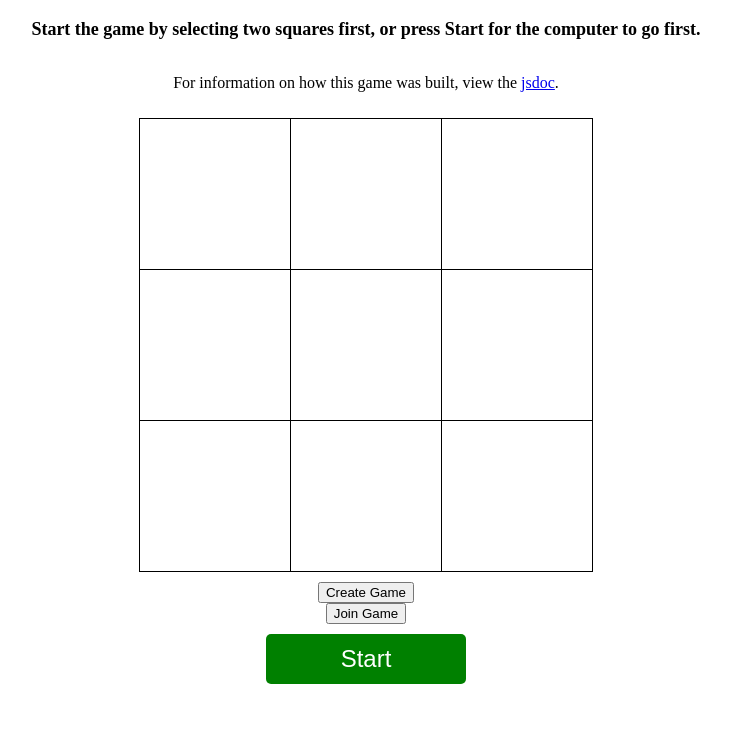
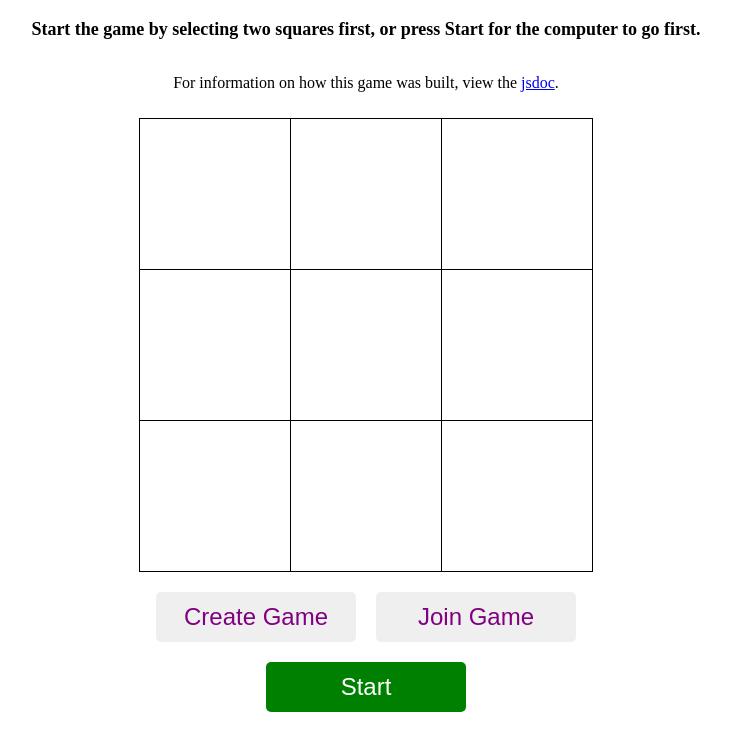
Before and after one commit to coryb342/Exercise-3, a plain HTML site: page index.html in a window 1280 px wide. Shown: the part 87-817 px from the top of the page, without its empty margins (274-1005 px from the left). Drawn offline with Linux system fonts and the light colour scheme.

Commit message:
Add styling for file handler buttons

```diff
--- a/style.css
+++ b/style.css
@@ -75,3 +75,27 @@ input.winning-space {
 #start-clear:disabled:hover {
     background-color: gray;
 }
+
+.file-handler {
+    width: 200px;
+    height: 50px;
+    font-size: 24px;
+    cursor: pointer;
+    border: none;
+    color: purple;
+    margin: 10px;
+    border-radius: 5px;
+}
+.file-handler:hover {
+    opacity: 0.8;
+}
+.file-handler:disabled {
+    background-color: gray;
+    cursor: not-allowed;
+}
+#file-handler-buttons {
+    display: flex;
+    justify-content: center;
+    align-items: center;
+    flex-direction: row;
+}
```
